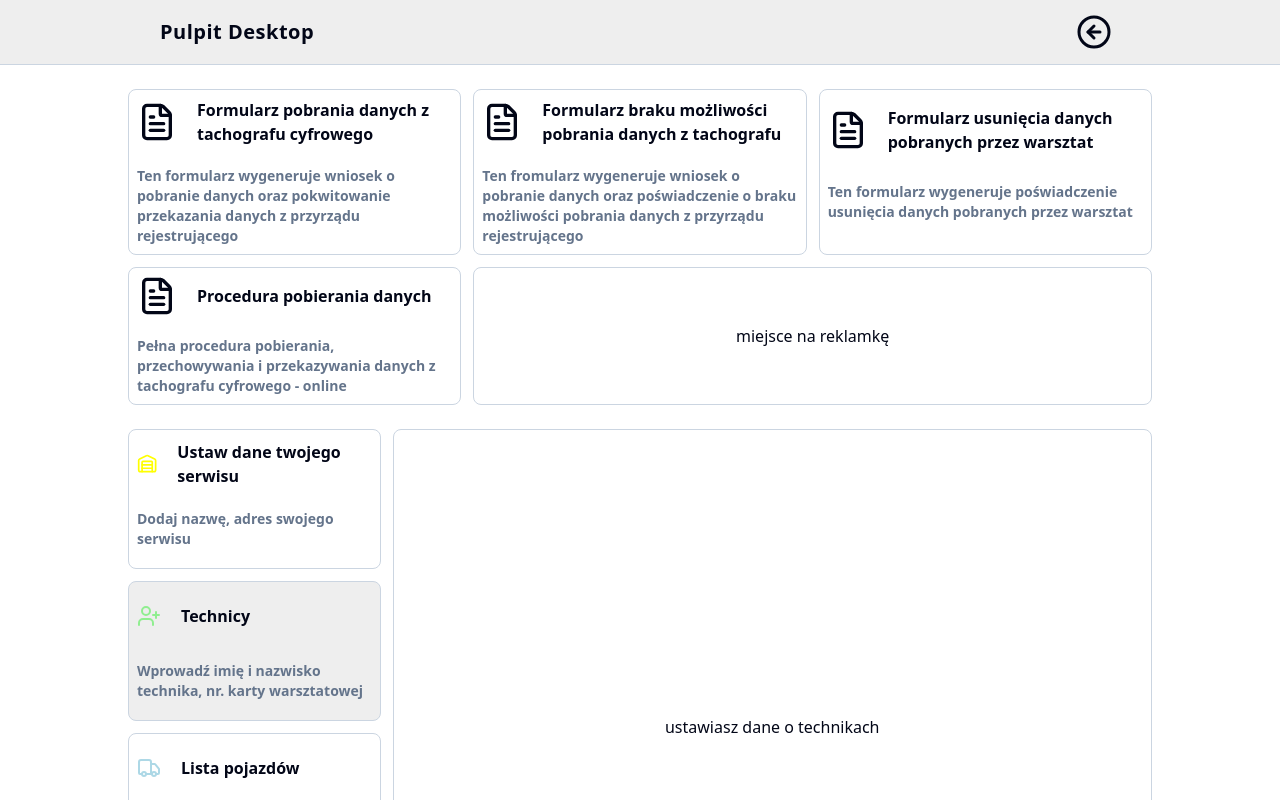
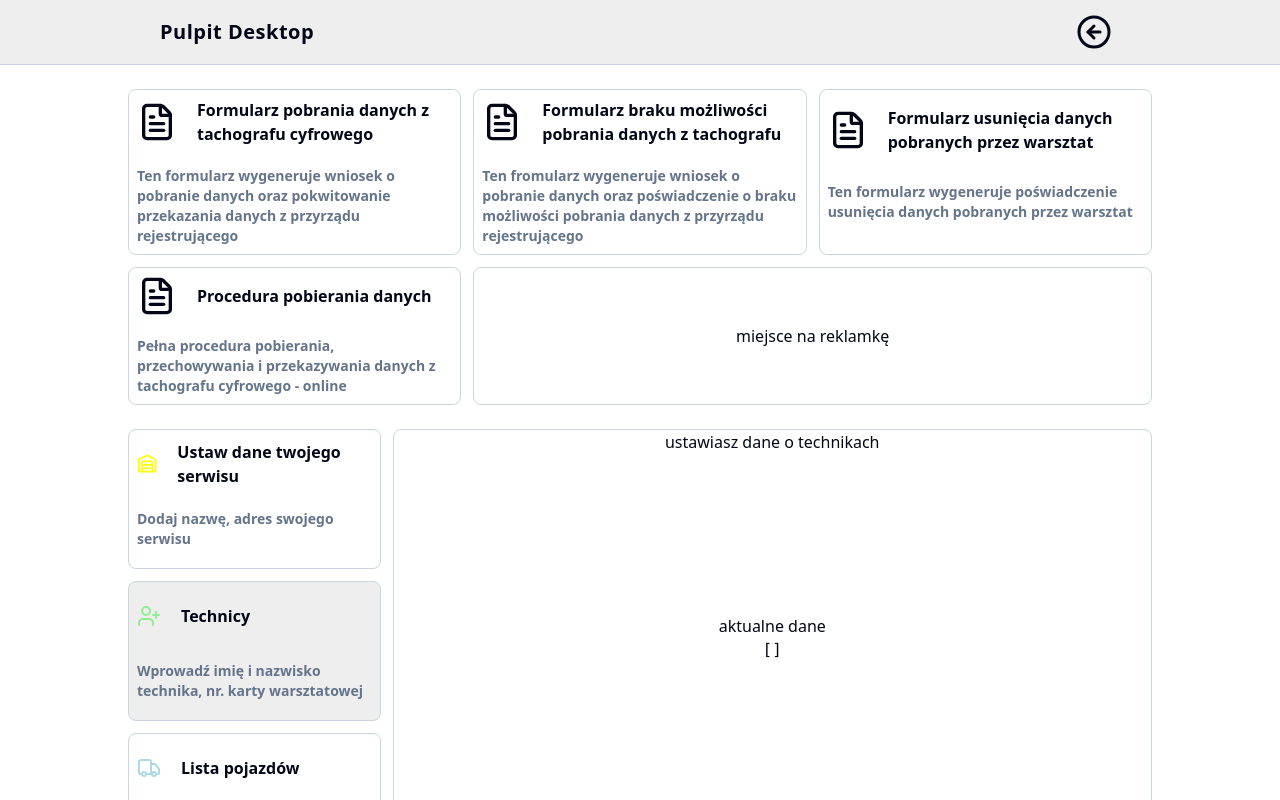
Before and after one commit to TomaszSkiers/tachograph_data_download_form_next_js, a Next.js app: page /pulpit in a window 1280 px wide. Both pictures are taken after a click on the button 254 px from the left and 651 px from the top of the page. Shown: the top 800 px of the page. Built offline with nearby package versions, Linux system fonts and the light colour scheme.

Commit message:
hook useZodStorage

```diff
--- a/components/DesktopView.tsx
+++ b/components/DesktopView.tsx
@@ -5,21 +5,13 @@ import { buttonsDesktopViewForms } from "../app/pulpit/variables";
 import { ghostButton } from "../styles/buttonsStyles";
 import Link from "next/link";
 import SettingsWrapper from "./settingsForms/settingsWrapper";
+import {memo} from 'react'
 
 const buttonStyle = `${ghostButton} flex-col items-center gap-5 w-full p-2 font-bold border border-ui-border flex-1`;
 
-export default function DesktopView() {
-  return (
-    <div className="h-svh flex flex-col ">
-      <Header
-        title="Pulpit Desktop"
-        backButtonHref="/"
-        backButtonLabel="Powrót do poprzedniej strony"
-        className=" bg-ui-surface border-b border-ui-border"
-      />
-
-      {/**forms and advertising box*/}
-      <div className="flex-1 mx-auto w-full max-w-5xl mt-6  grid sm:grid-cols-2 lg:grid-cols-3 gap-3">
+const Buttons = memo(function Buttons() {
+  return(
+    <div className="flex-1 mx-auto w-full max-w-5xl mt-6  grid sm:grid-cols-2 lg:grid-cols-3 gap-3">
         {buttonsDesktopViewForms.map((button, index) => (
           <Link key={index} href={button.href} className={buttonStyle}>
             <div className="flex flex-1 w-full items-center justify-start gap-5">
@@ -36,6 +28,22 @@ export default function DesktopView() {
           miejsce na reklamkę
         </div>
       </div>
+  )
+})
+
+
+export default function DesktopView() {
+  return (
+    <div className="h-svh flex flex-col ">
+      <Header
+        title="Pulpit Desktop"
+        backButtonHref="/"
+        backButtonLabel="Powrót do poprzedniej strony"
+        className=" bg-ui-surface border-b border-ui-border"
+      />
+
+      {/**forms and advertising box*/}
+      <Buttons />
 
       {/** settings */}
       <SettingsWrapper />
--- a/components/settingsForms/setTechnicianData.tsx
+++ b/components/settingsForms/setTechnicianData.tsx
@@ -1,5 +1,36 @@
-export default function SetTechnicianData () {
-    return (
-        <div><h1>ustawiasz dane o technikach</h1></div>
-    )
+"use client";
+import { primaryButton } from "@/styles/buttonsStyles";
+import { serviceStorage } from "@/hooks/storage";
+import { useEffect, useState } from "react";
+import { useZodStorage } from "@/hooks/useLocalStorage_test_2";
+import { hookDataSchema, useServiceData } from "./schemas";
+
+export default function SetTechnicianData() {
+  const [serviceData, setServiceData] = useZodStorage(
+    "serviceData",
+    hookDataSchema,
+  );
+
+  const handleData = () => {
+    localStorage.setItem("serviceData", "urwyjspane");
+    console.log("ognia");
+  };
+
+  return (
+    <div className="h-full w-full flex flex-col items-center">
+      <h1>ustawiasz dane o technikach</h1>
+      <div className="h-40"></div>
+      <p>
+        aktualne dane <br />
+      </p>
+       <pre>{JSON.stringify(serviceData, null, 2)}</pre>
+      <div className="h-40"></div>
+      <button className={`${primaryButton} px-5 py-4`} onClick={handleData}>
+        zapisz do locala
+      </button>
+    </div>
+  );
 }
+//todo  działa bo przy śmieciach mam nula i wykasowanie z pamięci uszkodzonej zmiennej
+//todo  tylko jak to później w komponencie ogarnąc
+//todo  najlepiej
--- a/components/settingsForms/setWorkshopData.tsx
+++ b/components/settingsForms/setWorkshopData.tsx
@@ -4,44 +4,41 @@ import FormInput from "../formComponents/FormInput";
 import { useForm } from "react-hook-form";
 
 import { primaryButton } from "@/styles/buttonsStyles";
-import { useLocalStorage } from "@/hooks/useLocalStorage_Test_1";
-import { Dispatch, SetStateAction} from "react";
+
+import { Dispatch, SetStateAction, useEffect } from "react";
 
 import { formTypes, addressSchema, hookDataSchema, hookTypes } from "./schemas";
+import { useZodStorage } from "@/hooks/useLocalStorage_test_2";
+
+interface objProps {
+  obj: hookTypes;
+  formView: Dispatch<SetStateAction<number>>;
+}
+
+export default function SetWorkshopData({ obj, formView }: objProps) {
+  const [serviceData, setServiceData] = useZodStorage(
+    "serviceData",
+    hookDataSchema,
+  );
 
 
 
-interface objProps {
-  obj: hookTypes;
-  formView: Dispatch<SetStateAction<number>>
-}
-
-export default function SetWorkshopData({ obj, formView }: objProps) {
-
-
-  const [, setServiceData] = useLocalStorage<hookTypes[]>(
-    "serviceData",
-    [],
-    hookDataSchema,
-  );
-
-  // useEffect(() => {
-  //   console.log("dane serwisu", serviceData);
-  // }, [serviceData]);
+  useEffect(() => {
+    console.log("dane serwisu", serviceData);
+  }, [serviceData]);
 
   const handleAddServiceData = (item: formTypes, id: string) => {
-    if (id === '') {
-      const itemUpdated = {...item, id: crypto.randomUUID()}
+    if (id === "") {
+      const itemUpdated = { ...item, id: crypto.randomUUID() };
+      console.log(itemUpdated);
       setServiceData((prv) => [...prv, itemUpdated]);
-    }else {
-        //tu zapis pod konkretny id
-        //todo tylko problem z typowaniem
-        const itemUpdated = { ...item, id: id}
-        setServiceData((prv) =>
-          prv.map((item) => item.id === id ? itemUpdated : item))
+    } else {
+      const itemUpdated = { ...item, id: id };
+      setServiceData((prv) =>
+        prv.map((item) => (item.id === id ? itemUpdated : item)),
+      );
     }
-    formView(1)
-
+    formView(1);
   };
 
   const {
@@ -50,11 +47,15 @@ export default function SetWorkshopData({ obj, formView }: objProps) {
     formState: { errors, isSubmitting },
   } = useForm<formTypes>({
     resolver: zodResolver(addressSchema),
-    defaultValues: { city: obj.city, street: obj.street  , serviceName: obj.serviceName },
+    defaultValues: {
+      city: obj.city,
+      street: obj.street,
+      serviceName: obj.serviceName,
+    },
   });
 
   const onSubmit = async (data: formTypes) => {
-    handleAddServiceData(data, obj.id)
+    handleAddServiceData(data, obj.id);
   };
 
   return (
--- a/components/settingsForms/settingsWrapper.tsx
+++ b/components/settingsForms/settingsWrapper.tsx
@@ -21,6 +21,7 @@ export default function SettingsWrapper() {
   })
 
   // console.log('objekt ze scraperka',obj)
+
 
   return (
     <div className="flex-2  mx-auto w-full max-w-5xl mt-6 mb-6 rounded-2xl flex  gap-3 ">
--- a/components/settingsForms/workshopList.tsx
+++ b/components/settingsForms/workshopList.tsx
@@ -1,6 +1,5 @@
 "use client";
 
-import { useLocalStorage } from "@/hooks/useLocalStorage_Test_1";
 import {
   primaryButton,
   successButton,
@@ -8,7 +7,7 @@ import {
 } from "@/styles/buttonsStyles";
 import { hookTypes, hookDataSchema } from "./schemas";
 import { Dispatch, SetStateAction, useState } from "react";
-
+import { useZodStorage } from "@/hooks/useLocalStorage_test_2";
 
 interface formView {
   setFormView: Dispatch<SetStateAction<number>>;
@@ -16,9 +15,8 @@ interface formView {
 }
 
 export default function WorkshopList({ setFormView, setObj }: formView) {
-  const [serviceData, setServiceData] = useLocalStorage<hookTypes[]>(
+  const [serviceData, setServiceData] = useZodStorage(
     "serviceData",
-    [],
     hookDataSchema,
   );
 
@@ -33,7 +31,7 @@ export default function WorkshopList({ setFormView, setObj }: formView) {
 
   const handleEdit = (obj: hookTypes) => {
     setObj(obj);
-    setFormView(6)
+    setFormView(6);
   };
 
   const handleAddWorkshop = () => {
@@ -44,7 +42,7 @@ export default function WorkshopList({ setFormView, setObj }: formView) {
       id: "",
     };
     setObj(empty);
-    setFormView(6)
+    setFormView(6);
   };
 
   return (
--- /dev/null
+++ b/hooks/storage.ts
@@ -0,0 +1,15 @@
+import { z } from "zod";
+import { createLocalStorage } from "@stork-tools/zod-local-storage";
+
+const serviceItemSchema = z.object({
+  city: z.string().min(2).max(80),
+  street: z.string().min(2).max(80),
+  serviceName: z.string().min(1).max(100),
+  id: z.string(),
+});
+
+const userServiceData = z.array(serviceItemSchema).catch([]);
+
+export const serviceStorage = createLocalStorage({
+  serviceData: userServiceData,
+});
--- a/hooks/useLocalStorage_Test_1.tsx
+++ b/hooks/useLocalStorage_Test_1.tsx
@@ -88,3 +88,7 @@ export function useLocalStorage<T>(
 
   return [storedValue, setValue] as const;
 }
+
+
+//todo trzeba jeszcze raz zbudować hooka do zapisu w local storage
+//todo albo poszukać gotowca npm
--- /dev/null
+++ b/hooks/useLocalStorage_test_2.tsx
@@ -0,0 +1,94 @@
+import { useCallback, useEffect, useSyncExternalStore, useRef } from 'react';
+import { z } from 'zod';
+
+export function useZodStorage<T>(key: string, schema: z.ZodSchema<T[]>) {
+  const lastRawData = useRef<string | null>(null);
+  const cachedData = useRef<T[]>([]);
+  const schemaRef = useRef(schema);
+
+  // Aktualizacja referencji do schematu – pozwala uniknąć niepotrzebnych przebudów funkcji
+  useEffect(() => {
+    schemaRef.current = schema;
+  }, [schema]);
+
+  // 1. SUBSKRYPCJA – poprawna obsługa zdarzenia 'storage'
+  const subscribe = useCallback((callback: () => void) => {
+    const onStorage = (e: StorageEvent) => {
+      if (e.key === key) callback();
+    };
+
+    window.addEventListener('storage', onStorage);
+    window.addEventListener('local-storage-update', callback);
+
+    return () => {
+      window.removeEventListener('storage', onStorage);
+      window.removeEventListener('local-storage-update', callback);
+    };
+  }, [key]);
+
+  // 2. ODCZYT – zależny tylko od klucza, schemat pobierany z ref
+  const getSnapshot = useCallback(() => {
+    if (typeof window === 'undefined') return [];
+
+    const item = window.localStorage.getItem(key);
+
+    // Jeśli dane nie zmieniły się od ostatniego razu, zwróć zapisaną tablicę
+    if (item === lastRawData.current) {
+      return cachedData.current;
+    }
+
+    lastRawData.current = item;
+
+    if (!item) {
+      cachedData.current = [];
+      return cachedData.current;
+    }
+
+    try {
+      const parsed = JSON.parse(item);
+      const result = schemaRef.current.safeParse(parsed);
+      cachedData.current = result.success ? result.data : [];
+    } catch {
+      cachedData.current = [];
+    }
+
+    return cachedData.current;
+  }, [key]);
+
+  const getServerSnapshot = () => [];
+
+  const data = useSyncExternalStore(subscribe, getSnapshot, getServerSnapshot);
+
+  // 3. ZAPIS – używa getSnapshot, aby zawsze mieć aktualne dane
+  const setValue = useCallback((value: T[] | ((val: T[]) => T[])) => {
+    try {
+      const currentData = getSnapshot(); // gwarantuje świeżość danych
+      const valueToStore = value instanceof Function ? value(currentData) : value;
+      const validation = schemaRef.current.safeParse(valueToStore);
+
+      if (validation.success) {
+        window.localStorage.setItem(key, JSON.stringify(validation.data));
+        window.dispatchEvent(new Event('local-storage-update'));
+      }
+    } catch (error) {
+      console.error('LocalStorage Save Error:', error);
+    }
+  }, [key, getSnapshot]);
+
+  // 4. SAMONAPRAWA – naprawia uszkodzone dane przy starcie
+  useEffect(() => {
+    const item = window.localStorage.getItem(key);
+    if (item) {
+      try {
+        if (!schemaRef.current.safeParse(JSON.parse(item)).success) {
+          throw new Error('Invalid data');
+        }
+      } catch {
+        window.localStorage.setItem(key, JSON.stringify([]));
+        window.dispatchEvent(new Event('local-storage-update'));
+      }
+    }
+  }, [key]);
+
+  return [data, setValue] as const;
+}
--- a/package.json
+++ b/package.json
@@ -10,6 +10,7 @@
   },
   "dependencies": {
     "@hookform/resolvers": "^5.2.2",
+    "@stork-tools/zod-local-storage": "^1.0.1",
     "lucide-react": "^0.562.0",
     "next": "^16.1.6",
     "next-themes": "^0.4.6",
```
Also changed, not shown: 1 other file (tests, documents, lock files or other folders).
